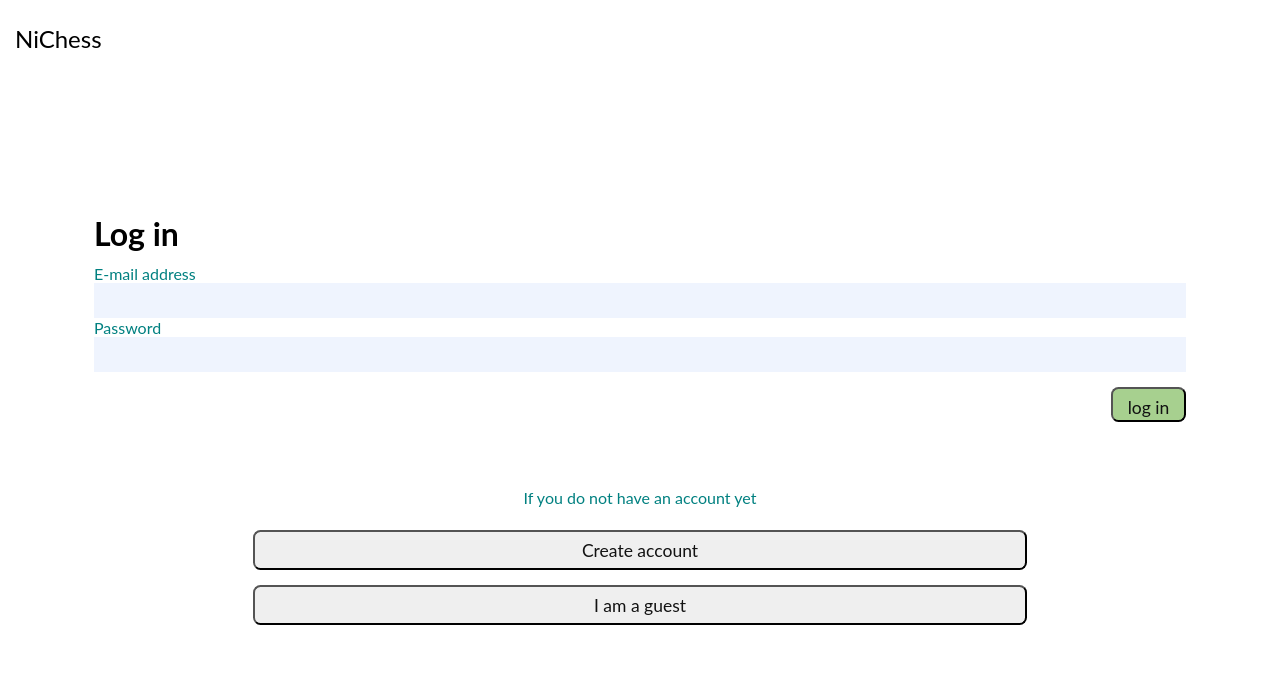
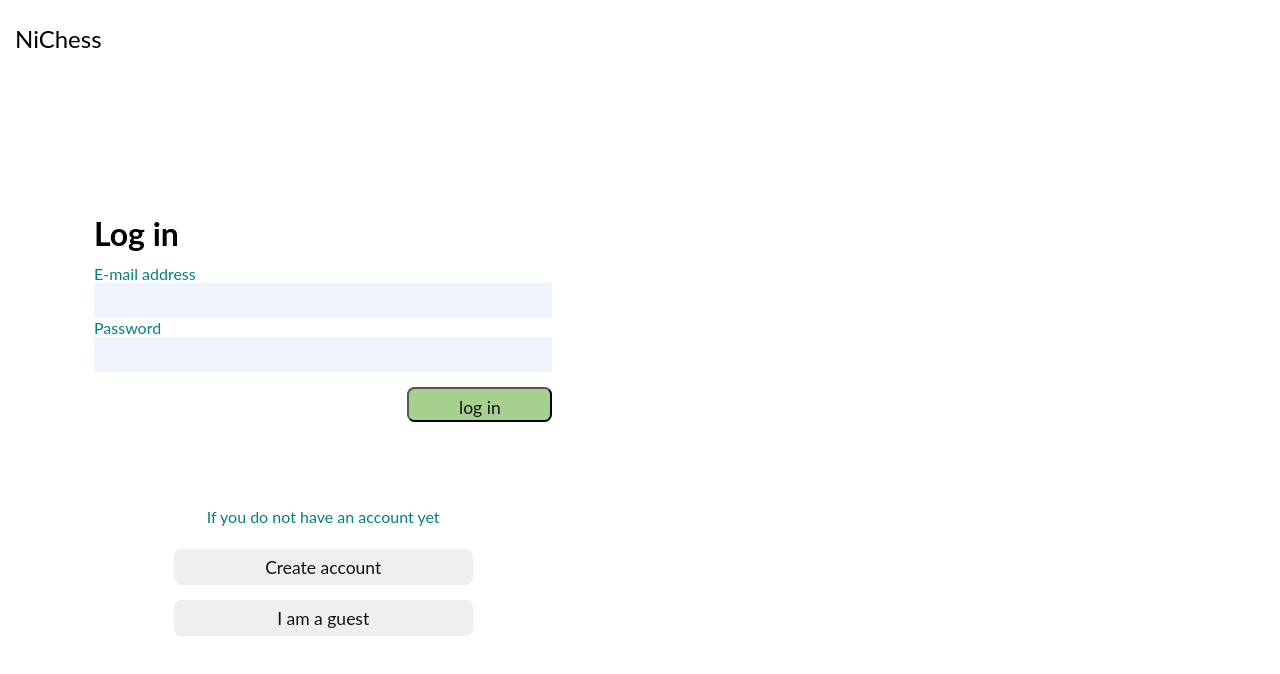
Before and after one commit to Aragor70/NiChess, a React (Create React App) app in the folder client/: page /login in a window 1280 px wide. Shown: the top 674 px of the page. Built offline with nearby package versions, Linux system fonts and the light colour scheme.

Commit message:
Client update: Styles auth and header

```diff
--- a/client/src/interface/auth/Signup.tsx
+++ b/client/src/interface/auth/Signup.tsx
@@ -54,7 +54,7 @@ const Signup = ({ signup, history, guestAuth }: any) => {
 
                 </div>
                 <div className="auth-bottom">
-                    <p>If you do not have an account yet</p>
+                    <p>If you have your account already</p>
                 <button type="button" onClick={e=> history.push('/login')}>Log in</button>
                 <button type="button" onClick={e=> guestAuth(history)}>I am a guest</button>
 
--- a/client/src/style/auth.css
+++ b/client/src/style/auth.css
@@ -53,7 +53,7 @@
 }
 .submit-button
 {
-    width: 75px;
+    width: 145px;
     height: 35px;
     background-color: rgba(130, 189, 96, 0.7);
 
@@ -75,6 +75,7 @@
     align-items: center;
     justify-content: center;
     flex-direction: column;
+    margin-top: 15px;
 }
 
 .auth-bottom button
@@ -82,4 +83,89 @@
     width: 75%;
     padding: 7.5px;
     margin: 7.5px;
+    border: none;
 }
+
+@media (min-width: 1023px) {
+
+    .auth-form
+    {
+        width: 45%;
+        height: auto;
+        justify-content: center;
+        align-items: flex-start;
+        flex-direction: column;
+        flex-wrap: wrap;
+        padding: 30px;
+        color: teal;
+        text-align: left;
+    }
+    .auth-form :is(button, input)
+    {
+        font-size: 17.5px;
+    }
+
+    .auth-form > h1
+    {
+        width: 100%;
+        height: 35px;
+        margin: 0;
+        margin-bottom: 15px;
+    }
+    .input-label > input
+    {
+        border: none;
+        width: 100%;
+        min-height: 35px;
+        margin: 0;
+        padding: 0;
+        margin-bottom: 15px;
+    }
+    .auth-form > .input-label
+    {
+        width: 100%;
+        height: auto;
+        z-index: 2;
+        margin-bottom: 15px;
+        text-align: left;
+    }
+    .auth-submit
+    {
+        width: 100%;
+        min-height: 7.5vh;
+        position: relative;
+
+    }
+    .submit-button
+    {
+        width: 145px;
+        height: 35px;
+        background-color: rgba(130, 189, 96, 0.7);
+
+    }
+    .right-button
+    {
+        position: absolute;
+        top: 15px;
+        right: 0;
+    }
+
+    .auth-bottom
+    {
+        width: 100%;
+        min-height: 30vh;
+        position: relative;
+        padding: 30px;
+        display: flex;
+        align-items: center;
+        justify-content: center;
+        flex-direction: column;
+    }
+
+    .auth-bottom button
+    {
+        width: 75%;
+        padding: 7.5px;
+        margin: 7.5px;
+    }
+}
--- a/client/src/style/header.css
+++ b/client/src/style/header.css
@@ -31,11 +31,16 @@
     padding-left: 15px;
     padding-right: 15px;
 }
+.page-title span
+{
+    cursor: pointer;
+}
 .page-title button
 {
     height: 24px;
     padding-left: 7.5px;
     padding-right: 7.5px;
+    cursor: pointer;
 }
 
 .auth-buttons
```
